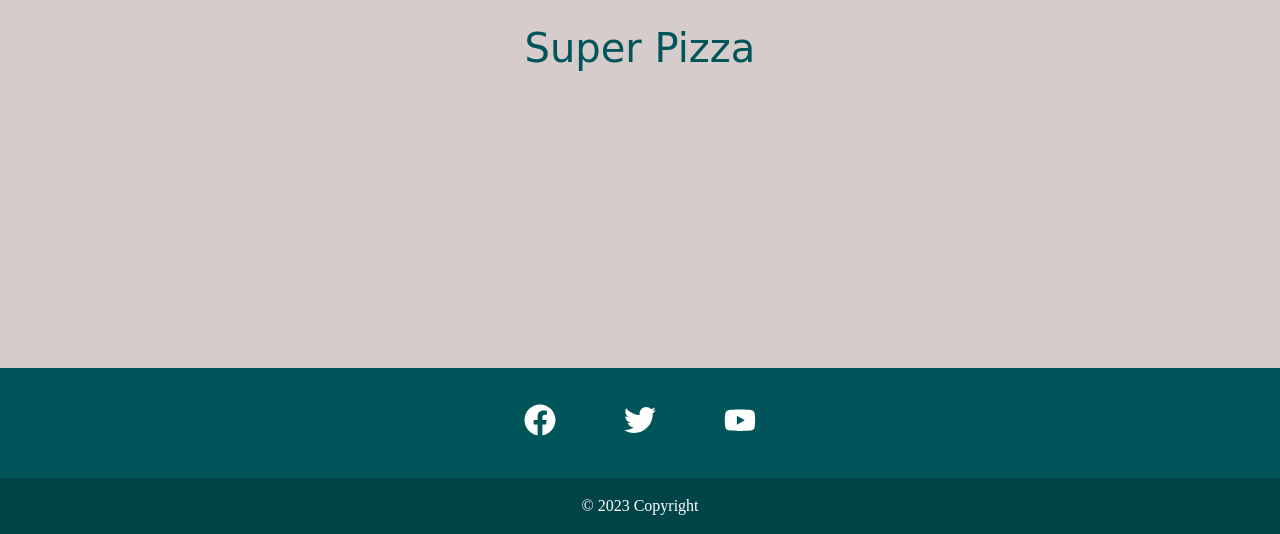
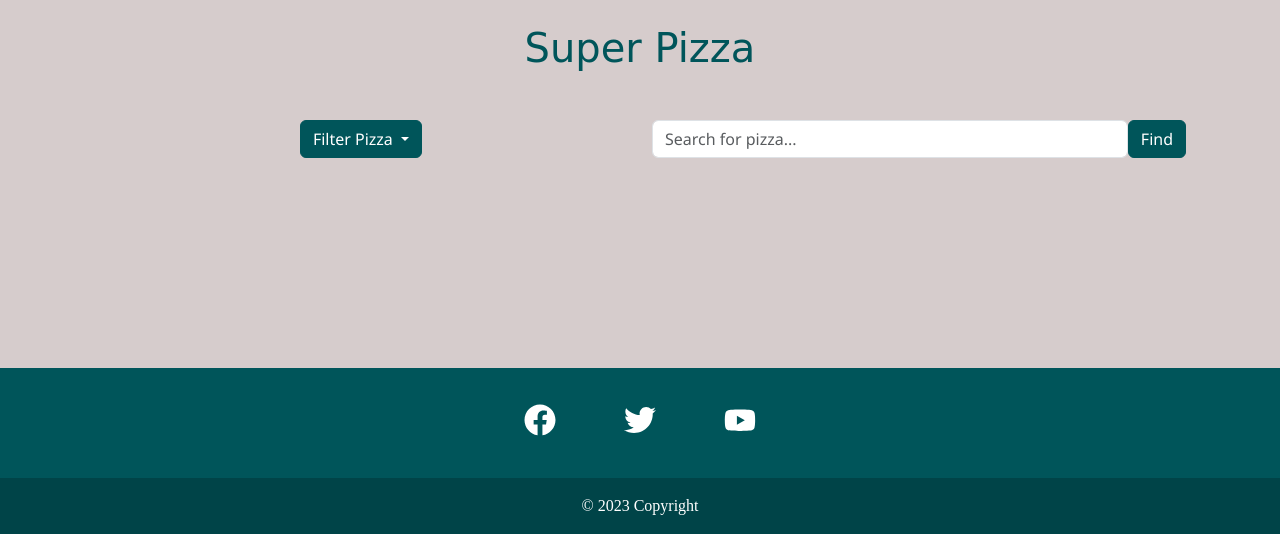
Before and after one commit to OleksiyLa/Project_5, a Django app: page / in a window 1280 px wide. Shown: the part 458-992 px from the top of the page. Run offline with Django 4.2, Linux system fonts and the light colour scheme; data that the repository does not hold is empty; some libraries are stand-ins or nearby versions; some web fonts are replaced.

Commit message:
feature: add filter for pizza

```diff
--- a/products/forms.py
+++ b/products/forms.py
@@ -7,3 +7,10 @@ class AddProduct(forms.ModelForm):
     class Meta:
         model = Product
         fields = ['name', 'description', 'price', 'rating', 'image', 'is_spicy', 'is_vegetarian', 'is_premium', 'is_seafood', 'is_new']
+
+class PizzaFilterForm(forms.Form):
+    is_spicy = forms.BooleanField(label='Spicy', required=False)
+    is_vegetarian = forms.BooleanField(label='Vegetarian', required=False)
+    is_premium = forms.BooleanField(label='Premium', required=False)
+    is_seafood = forms.BooleanField(label='Seafood', required=False)
+    is_new = forms.BooleanField(label='New', required=False)
--- a/products/templates/products/pizza_list.html
+++ b/products/templates/products/pizza_list.html
@@ -49,6 +49,53 @@
         <h1 class="mt-4 mb-5">Super Pizza</h1>
 
         <div class="container">
+          <div class="row mb-5">
+            <form class="col" id="pizza-filter-form" method="GET" action="{% url 'pizza_list' %}">
+              <div class="dropdown">
+                <button class="btn btn-secondary dropdown-toggle btn-custom" type="button" id="filterDropdown" data-bs-toggle="dropdown" aria-expanded="false">
+                  Filter Pizza
+                </button>
+                <ul class="dropdown-menu" aria-labelledby="filterDropdown">
+                  <li>
+                    <label class="dropdown-item">
+                      <input class="form-check-input pizza-filter" type="checkbox" name="is_spicy" autocomplete="off" {% if form.is_spicy.value %}checked{% endif %}>
+                      Spicy
+                    </label>
+                  </li>
+                  <li>
+                    <label class="dropdown-item">
+                      <input class="form-check-input pizza-filter" type="checkbox" name="is_vegetarian" autocomplete="off" {% if form.is_vegetarian.value %}checked{% endif %}>
+                      Vegetarian
+                    </label>
+                  </li>
+                  <li>
+                    <label class="dropdown-item">
+                      <input class="form-check-input pizza-filter" type="checkbox" name="is_premium" autocomplete="off" {% if form.is_premium.value %}checked{% endif %}>
+                      Premium
+                    </label>
+                  </li>
+                  <li>
+                    <label class="dropdown-item">
+                      <input class="form-check-input pizza-filter" type="checkbox" name="is_seafood" autocomplete="off" {% if form.is_seafood.value %}checked{% endif %}>
+                      Seafood
+                    </label>
+                  </li>
+                  <li>
+                    <label class="dropdown-item">
+                      <input class="form-check-input pizza-filter" type="checkbox" name="is_new" autocomplete="off" {% if form.is_new.value %}checked{% endif %}>
+                      New
+                    </label>
+                  </li>
+                </ul>
+              </div>
+            </form>
+            <form class="col mb-3" method="GET" action="{% url 'pizza_list' %}">
+              <div class="d-flex">
+                <input type="text" class="form-control" id="textInput" placeholder="Search for pizza...">
+                <button type="submit" class="btn btn-primary btn-custom">Find</button>
+              </div>
+            </form>
+          </div>
           <div class="row row-cols-1 row-cols-md-3 g-4">
             {% for product in products %}
               <div class="col col-lg-3">
@@ -86,3 +133,16 @@
   </div>
 </main>
 {% endblock content %}
+
+{% block scripts %}
+<script>
+  document.addEventListener('DOMContentLoaded', function() {
+    const checkboxes = document.querySelectorAll('.pizza-filter');
+    checkboxes.forEach(function(checkbox) {
+      checkbox.addEventListener('change', function() {
+        document.getElementById('pizza-filter-form').submit();
+      });
+    });
+  });
+</script>
+{% endblock %}
--- a/products/views.py
+++ b/products/views.py
@@ -1,13 +1,38 @@
 from django.shortcuts import render, redirect
 from .models import Product
-from .forms import AddProduct
+from .forms import AddProduct, PizzaFilterForm
 
 # Create your views here.
 
 
 def pizza_list(request):
-    products = Product.objects.all()
-    return render(request, 'products/pizza_list.html', {'products': products})
+    form = PizzaFilterForm(request.GET)
+    if form.is_valid():
+        is_spicy = form.cleaned_data.get('is_spicy')
+        is_vegetarian = form.cleaned_data.get('is_vegetarian')
+        is_premium = form.cleaned_data.get('is_premium')
+        is_seafood = form.cleaned_data.get('is_seafood')
+        is_new = form.cleaned_data.get('is_new')
+
+        filters = {}
+        if is_spicy:
+            filters['is_spicy'] = is_spicy
+        if is_vegetarian:
+            filters['is_vegetarian'] = is_vegetarian
+        if is_premium:
+            filters['is_premium'] = is_premium
+        if is_seafood:
+            filters['is_seafood'] = is_seafood
+        if is_new:
+            filters['is_new'] = is_new
+
+        if any(filters.values()):
+            products = Product.objects.filter(**filters)
+        else:
+            products = Product.objects.all()
+
+    return render(request, 'products/pizza_list.html', {'products': products, 'form': form})
+
 
 def add_pizza(request):
     form = AddProduct()
--- a/static/css/base.css
+++ b/static/css/base.css
@@ -50,6 +50,14 @@ h1 {
 
 .price {
   font-size: 1.7rem;
+}
+
+.btn-custom {
+  background-color: #00555a !important;
+  color: #ffffff !important;
+  border-color: #00555a !important;
+  outline: none !important;
+  box-shadow: none !important;
 }
 
 /* header */
@@ -108,6 +116,10 @@ main {
     position: relative;
     text-align: center;
     z-index: 1;
+}
+
+.filter-pizza-buttons .btn {
+  background: #00555a;
 }
 
 h2.card-title {
--- a/templates/base.html
+++ b/templates/base.html
@@ -23,5 +23,7 @@
   {% block content %}
   {% endblock %}
   {% include './includes/footer.html' %}
+  {% block scripts %}
+  {% endblock %}
 </body>
 </html>
```
